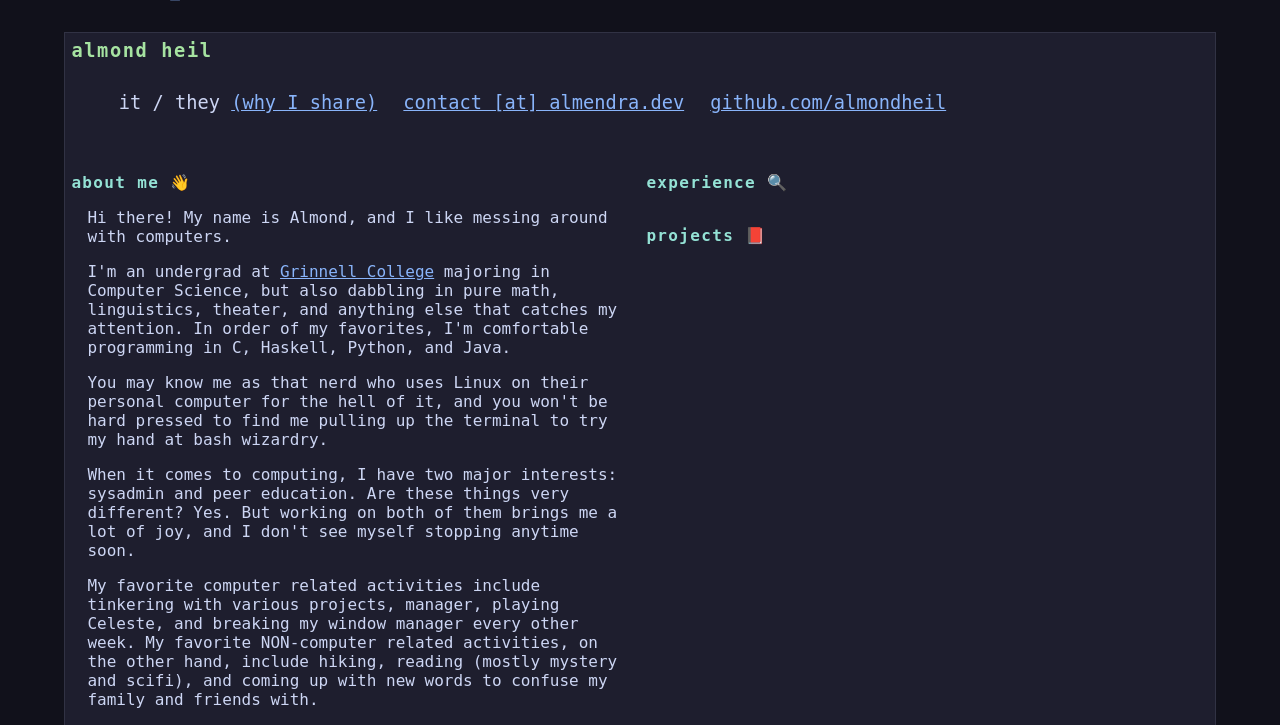
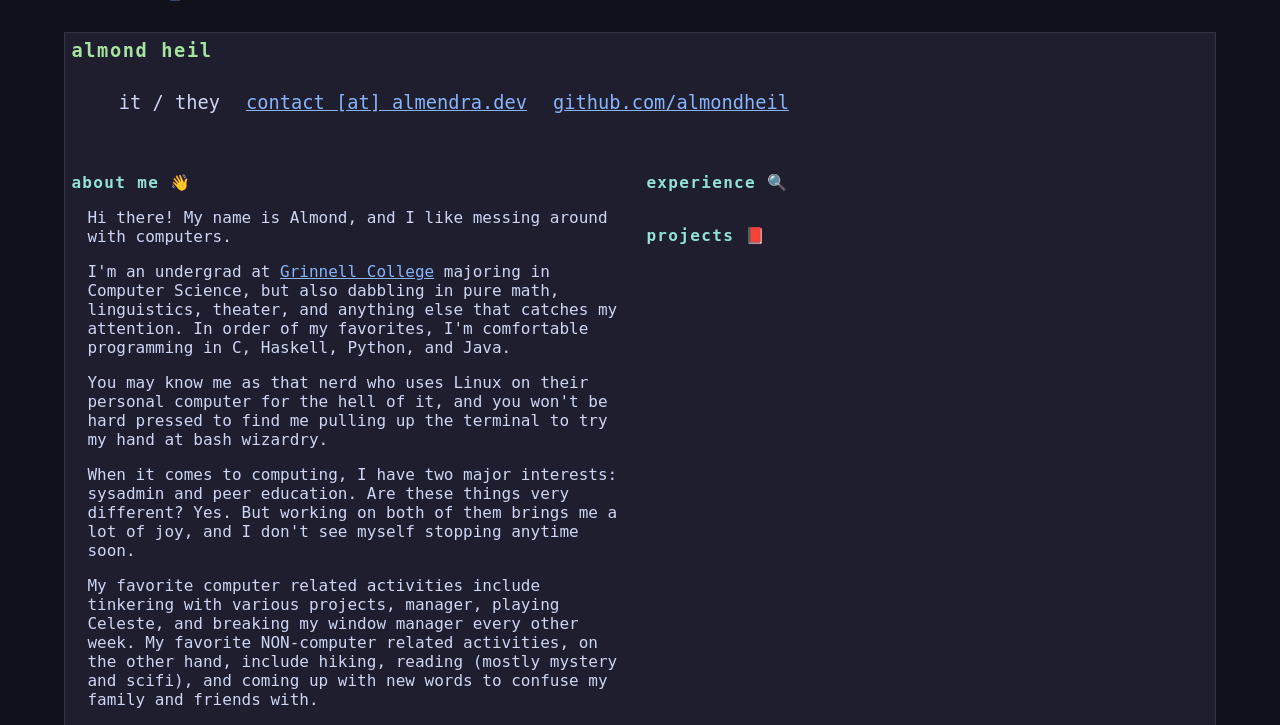
Before and after one commit to almondheil/almendra-dev, a Flask app: template templates/index.html in a window 1280 px wide. Shown: the part 69-794 px from the top of the page. Run offline with Flask 3, Linux system fonts and the light colour scheme; the template is opened without the code that fills it, so the values that code supplies are empty.

Commit message:
Remove pronouns why I share external link

```diff
--- a/templates/index.html
+++ b/templates/index.html
@@ -4,18 +4,10 @@
 <section id="info" itemscope itemtype="http://schema.org/Person">
   <div class="padded">
     <h1 itemprop="name">almond heil</h1>
-    <!-- TODO: relocate these links somewhere less weird
-      <div class="links">
-      download:
-      <a itemprop="resume" rel="me" href="./download/AlmondHeil-Resume.pdf" download>resume</a>
-      <a itemprop="ssh key" rel="me" href="./download/almondheil.pub" download>ssh</a>
-      <a itemprop="gpg key" rel="me" href="./download/almondheil.pgp" download>pgp</a>
-      </div>
-    -->
     </h1>
     <address>
       <ul class="contactinfo">
-        <li class="padded" itemprop="gender">it / they <a target="_blank" href="https://pronouns.org/what-and-why">(why I share)</a></li>
+        <li class="padded" itemprop="gender">it / they</li>
         <li class="padded" itemprop="email"><a rel="me" href="mailto:contact@almendra.dev">contact [at] almendra.dev</a></li>
         <li class="padded" itemprop="github"><a rel="me" target="_blank" href="https://github.com/almondheil">github.com/almondheil</a></li>
       </ul>
```
